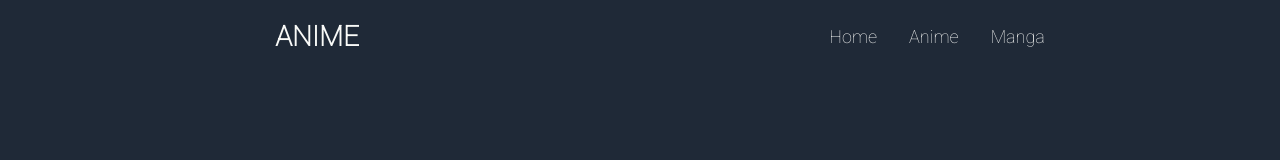
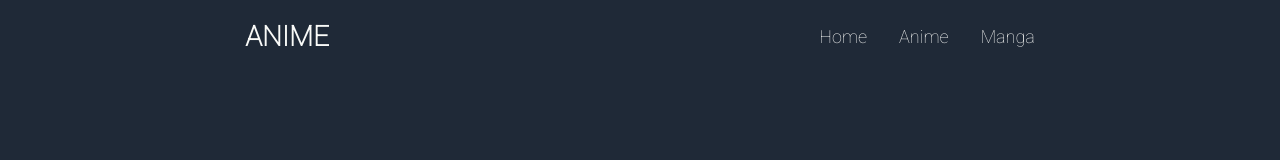
Before and after one commit to hardiksuthar74/landing-page, a plain HTML site: page index.html in a window 1280 px wide. Shown: the top 160 px of the page. Drawn offline with Linux system fonts and the light colour scheme.

Commit message:
Update style.css

```diff
--- a/css/style.css
+++ b/css/style.css
@@ -28,7 +28,7 @@ header a {
 header h2 {
   font-size: 28px;
   color: #f9faf8;
-  margin: 0 40px;
+  margin-right: 40px;
 }
 
 /* hero */
```
